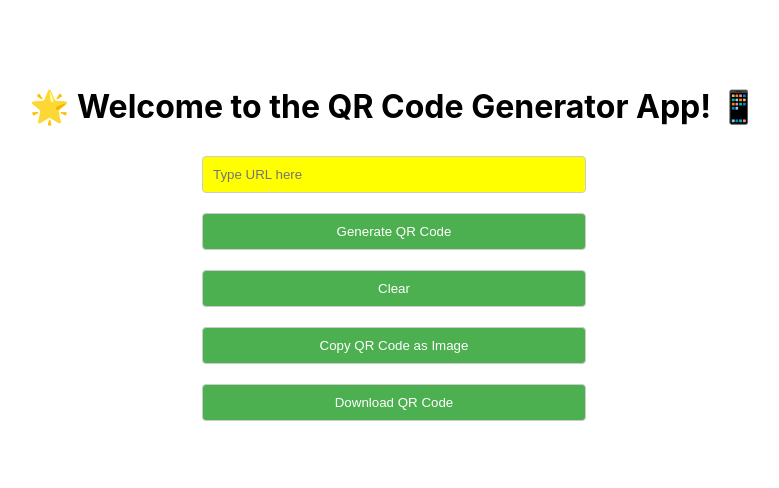
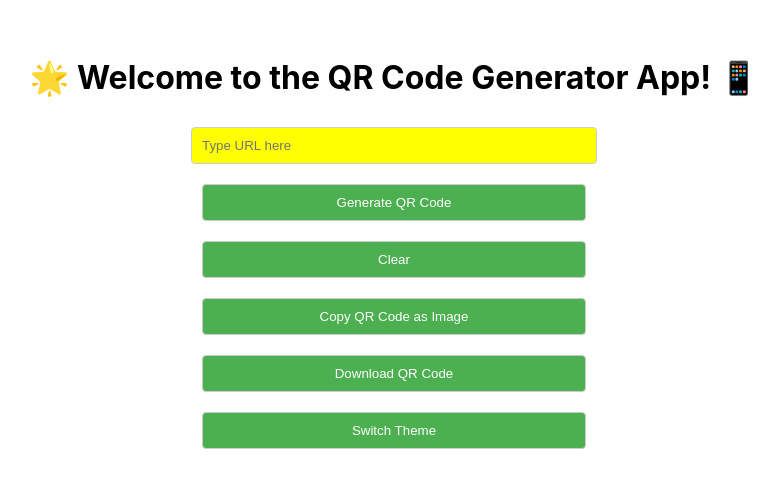
Before and after one commit to antonrosh/qr-code-component, a React (Create React App) app: page / in a window 1280 px wide. Shown: the part 152-640 px from the top of the page, without its empty margins (246-1025 px from the left). Built offline with nearby package versions, Linux system fonts and the light colour scheme.

Commit message:
add switch theme functionality

```diff
--- a/src/App.css
+++ b/src/App.css
@@ -1,5 +1,11 @@
-*{
-  box-sizing: border-box;
+body.light {
+  background-color: #ffffff;
+  color: #000000;
+}
+
+body.dark {
+  background-color: #000000;
+  color: #ffffff;
 }
 
 .container {
@@ -11,13 +17,13 @@
   justify-content: center;
 }
 
-h1 {
+.container h1 {
   font-size: 2rem;
   margin-bottom: 20px;
   text-align: center;
 }
 
-input, button {
+.container input, .container button {
   padding: 10px;
   margin: 10px 0;
   border: 1px solid #ccc;
@@ -27,20 +33,20 @@ input, button {
   cursor: pointer;
 }
 
-.input-filled {
+.container .input-filled {
   color: black;
   background-color: transparent;
 }
 
-input {
+.container input {
   width: 60%;
 }
 
-button {
+.container button {
   width: 60%;
 }
 
-.qr-code {
+.container .qr-code {
   padding: 10px;
   margin: 10px 0;
   border-radius: 4px;
@@ -58,18 +64,18 @@ button {
   }
 }
 
-.input-blink {
+.container .input-blink {
   animation: blink 1s infinite;
 }
 
 @media (min-width: 768px) {
-  input, button {
+  .container input, .container button {
     width: 40%;
   }
 }
 
 @media (min-width: 1024px) {
-  input, button {
+  .container input, .container button {
     width: 30%;
   }
 }
--- a/src/App.js
+++ b/src/App.js
@@ -11,6 +11,7 @@ function App() {
   const [qrVisible, setQrVisible] = useState(false);
   const [qrCodeSize, setQrCodeSize] = useState(256); // QR code size state
   const qrCodeRef = useRef(null);
+  const [theme, setTheme] = useState("light");
 
   // Event handler for generating QR Code
   const generateQrCodeHandler = () => {
@@ -74,8 +75,13 @@ function App() {
     };
   }, []);
 
+  // Apply selected theme
+  useEffect(() => {
+    document.body.className = theme;
+  }, [theme]);
+
   return (
-    <div className="container">
+    <div className={`container ${theme}`}>
       {/* App Title */}
       <h1>🌟 Welcome to the QR Code Generator App! 📱</h1>
 
@@ -114,6 +120,11 @@ function App() {
       {/* Download QR Code button */}
       <button onClick={downloadQrCode}>Download QR Code</button>
 
+      {/* Toggle Theme button */}
+      <button onClick={() => setTheme(theme === "light" ? "dark" : "light")}>
+        Switch Theme
+      </button>
+
       {/* Toast container for displaying notifications */}
       <ToastContainer />
     </div>
```
